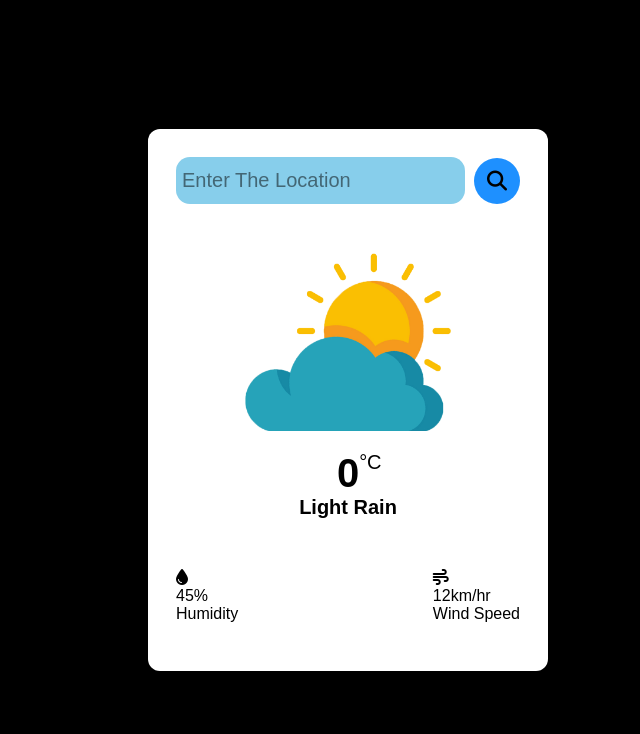
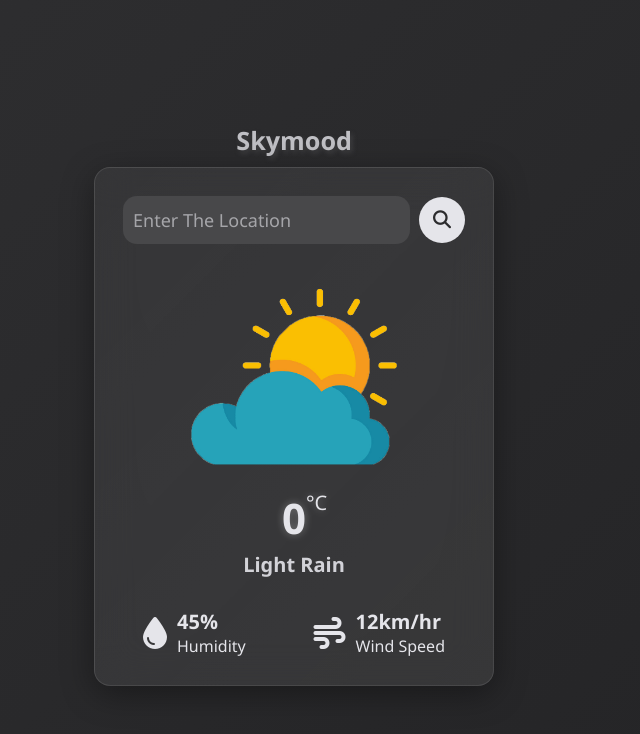
Before and after one commit to samjaiswal51/Skymood, a plain HTML site: page index.html in a window 1280 px wide. Shown: the whole page, without its empty margins (346-986 px from the left). Drawn offline with Linux system fonts and the light colour scheme.

Commit message:
last changes

```diff
--- a/style.css
+++ b/style.css
@@ -1,107 +1,264 @@
-*{
+/* --- Global Reset --- */
+* {
   margin: 0;
   padding: 0;
   box-sizing: border-box;
   border: none;
   outline: none;
-    font-family: sans-serif;
+  font-family: 'Segoe UI', sans-serif;
 }
 
-body{
+body {
   min-height: 100vh;
   display: flex;
   justify-content: center;
   align-items: center;
-    background-color: black;
+  background: linear-gradient(-45deg, #1C1C1E, #2C2C2E, #3A3A3C, #48484A);
+  background-size: 400% 400%;
+  animation: gradientBG 12s ease infinite;
+  flex-direction: column;
 }
 
-.container{
-    width: 400px;
-    height: min-content;
-    background-color: white;
-    border-radius: 12px;
-    padding: 28px;
+/* --- Header --- */
+h2 {
+  margin: 10px;
+  color: #E5E5EA;
+  text-shadow: 2px 2px 5px #48484A;
+  animation: pulse 2s infinite;
 }
 
-.search-box{
+
+.container {
+  width: 400px;
+  background: linear-gradient(135deg, rgba(255, 255, 255, 0.05), rgba(255, 255, 255, 0.08));
+  box-shadow: 0 8px 32px rgba(0, 0, 0, 0.37);
+  border-radius: 16px;
+  padding: 28px;
+  animation: slideUp 1s ease;
+  transition: transform 0.3s ease;
+  backdrop-filter: blur(20px);
+  border: 1px solid rgba(255, 255, 255, 0.1);
+}
+
+
+.container:hover {
+  transform: scale(1.015);
+}
+
+/* --- Search Box --- */
+.search-box {
   width: 100%;
-    height: min-content;
   display: flex;
   justify-content: space-between;
   align-items: center;
 }
 
-.search-box input{
+.search-box input {
   width: 84%;
-    font-size: 20px;
+  font-size: 18px;
   text-transform: capitalize;
-    color: black;
-    background-color: skyblue;
-    padding: 12px 6px;
+  color: #E5E5EA;
+  background-color: #48484A;
+  padding: 12px 10px;
   border-radius: 14px;
+  transition: all 0.3s ease;
 }
 
-.search-box input::placeholder{
-    color: black;
-    opacity: 0.5;
+.search-box input:focus {
+  box-shadow: 0 0 10px #D1D1D6;
 }
 
-.search-box button{
+.search-box input::placeholder {
+  color: #E5E5EA;
+  opacity: 0.6;
+}
+
+.search-box button {
   width: 46px;
   height: 46px;
-    background-color: dodgerblue;
+  background-color: #E5E5EA;
+  color: #2C2C2E;
   border-radius: 50%;
+  font-size: 18px;
   cursor: pointer;
-    font-size: 20px;
+  position: relative;
+  overflow: hidden;
+  transition: all 0.3s ease;
 }
 
-.search-box button:hover{
-    color: dodgerblue;
-    background-color: skyblue;
+.search-box button:hover {
+  background-color: #1C1C1E;
+  color: #E5E5EA;
+  box-shadow: 0 0 8px #E5E5EA;
+  transform: scale(1.1);
 }
 
-.weather-body img{
-    width: 60%;
+.search-box button::after {
+  content: '';
+  position: absolute;
+  width: 200%;
+  height: 200%;
+  top: -50%;
+  left: -50%;
+  background: radial-gradient(circle, #e5e5ea44 10%, transparent 10.01%);
+  background-repeat: no-repeat;
+  background-position: 50%;
+  transform: scale(0);
+  opacity: 0;
+  transition: transform 0.6s, opacity 1s;
 }
 
-.weather-body{
-    display: flex;
-    justify-content: center;
-    align-items: center;
-    flex-direction: column;
-    margin-block: 20px;
+.search-box button:active::after {
+  transform: scale(1);
+  opacity: 1;
 }
 
-.weather-box{
-    margin-block: 20px;
-    text-align: center;
-
+/* --- Weather Body --- */
+.weather-body {
+  display: flex;
+  flex-direction: column;
+  align-items: center;
+  margin-top: 20px;
+  animation: fadeIn 1s ease-in;
 }
 
-.weather-box .temprature{
-    font-size: 40px;
+.weather-body img {
+  width: 60%;
+  animation: float 3s ease-in-out infinite;
+}
+
+/* --- Weather Box --- */
+.weather-box {
+  text-align: center;
+  margin-top: 20px;
+  color: #E5E5EA;
+}
+
+.weather-box .temprature {
+  font-size: 42px;
   font-weight: 700;
   position: relative;
+  animation: shimmer 2s infinite;
 }
 
-.weather-box .temprature sup{
+.weather-box .temprature sup {
   font-size: 20px;
   position: absolute;
-    font-weight: 500;
+  font-weight: 400;
 }
 
-.weather-box .description{
+.weather-box .description {
   font-size: 20px;
   font-weight: 600;
+  margin-top: 5px;
   text-transform: capitalize;
-
+  opacity: 0.9;
 }
 
-.weather-details{
+/* --- Weather Details --- */
+.weather-details {
   width: 100%;
   display: flex;
   justify-content: space-between;
+  margin-top: 30px;
+  color: #E5E5EA;
+  animation: bounceIn 1.4s ease-in;
+}
+
+.humidity,
+.wind {
+  display: flex;
   align-items: center;
-    margin-top: 30px;
+}
 
+.humidity {
+  margin-left: 20px;
 }
+
+.wind {
+  margin-right: 20px;
+}
+
+.weather-details i {
+  font-size: 32px;
+  transition: transform 0.3s ease;
+}
+
+.weather-details i:hover {
+  transform: scale(1.2);
+  color: #D1D1D6;
+}
+
+.weather-details .text {
+  margin-left: 10px;
+  font-size: 16px;
+}
+
+.weather-details .text span {
+  font-size: 20px;
+  font-weight: 700;
+}
+
+/* --- Animations --- */
+@keyframes fadeIn {
+  from {
+    opacity: 0;
+    transform: scale(0.96);
+  }
+  to {
+    opacity: 1;
+    transform: scale(1);
+  }
+}
+
+@keyframes slideUp {
+  from {
+    transform: translateY(50px);
+    opacity: 0;
+  }
+  to {
+    transform: translateY(0);
+    opacity: 1;
+  }
+}
+
+@keyframes float {
+  0% { transform: translateY(0px); }
+  50% { transform: translateY(-6px); }
+  100% { transform: translateY(0px); }
+}
+
+@keyframes pulse {
+  0% { transform: scale(1); opacity: 1; }
+  50% { transform: scale(1.05); opacity: 0.8; }
+  100% { transform: scale(1); opacity: 1; }
+}
+
+@keyframes shimmer {
+  0% { text-shadow: none; }
+  50% { text-shadow: 0 0 8px rgba(255,255,255,0.3); }
+  100% { text-shadow: none; }
+}
+
+@keyframes bounceIn {
+  0% {
+    opacity: 0;
+    transform: translateY(30px);
+  }
+  60% {
+    opacity: 1;
+    transform: translateY(-8px);
+  }
+  80% {
+    transform: translateY(4px);
+  }
+  100% {
+    transform: translateY(0);
+  }
+}
+
+@keyframes gradientBG {
+  0% { background-position: 0% 50%; }
+  50% { background-position: 100% 50%; }
+  100% { background-position: 0% 50%; }
+}
```
Also changed, not shown: index.html (+2 -0 lines). Lines whose indentation alone changed are shown as unchanged.
